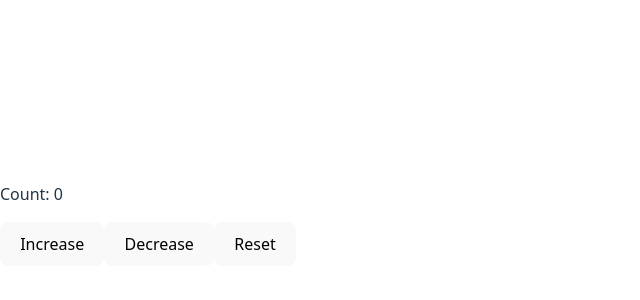
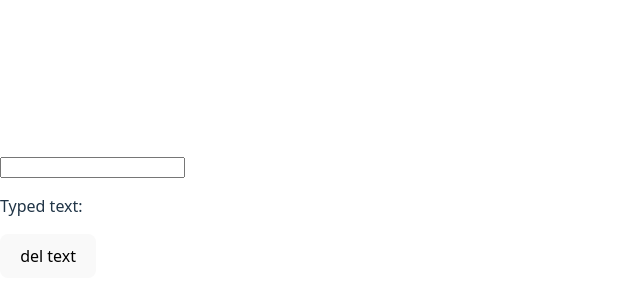
Before and after one commit to danlewismuriuki/react-tales, a React (Vite) app: page / in a window 1280 px wide. Shown: the part 184-484 px from the top of the page, without its empty margins (0-640 px from the left). Built offline with nearby package versions, Linux system fonts and the light colour scheme.

Commit message:
feat: add name input field with display and clear functionality

```diff
--- a/src/App.jsx
+++ b/src/App.jsx
@@ -1,38 +1,28 @@
 import React, {useState} from "react";
 
-export function Counter() {
-  const [count, setCount] = useState(0)
-  const [message, setMessage] = useState("")
+export function NameDisplay () {
+  const [text, setText] = useState("")
 
-  function Increment () {
-    setCount(count + 1)
-    setMessage("")
+  function handleInput(e) {
+    setText(e.target.value)
   }
 
-  function Decrement () {
-    if (count > 0) {
-      setCount(count - 1 )
-      setMessage("")
-    }
+  function clearInput() {
+    setText("")
   }
 
-  function Reset () {
-    if (count == 0) {
-      setMessage("count is already at 0!")
-    }
-    setCount(0)
-    setMessage("Count has been reset")
-  }
 
-  return (
+return (
   <div>
-    <p>Count: {count}</p>
-    <button onClick={Increment}>Increase</button>
-    <button onClick={Decrement}>Decrease</button>
-    <button onClick={Reset}>Reset</button>
-    {message && <p style={{color: "red"}}>{message}</p>}
+    <input
+     type="text"
+     value={text}
+     onChange={handleInput}
+    />
+    <p>Typed text: {text}</p>
+    <button onClick={clearInput}>del text</button>
   </div>
-  )
+)
 }
 
-export default Counter;
+export default NameDisplay;
```
